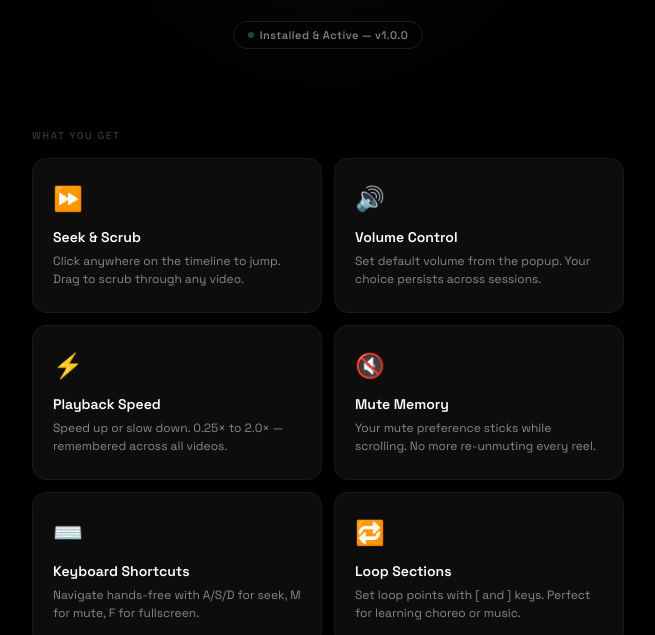
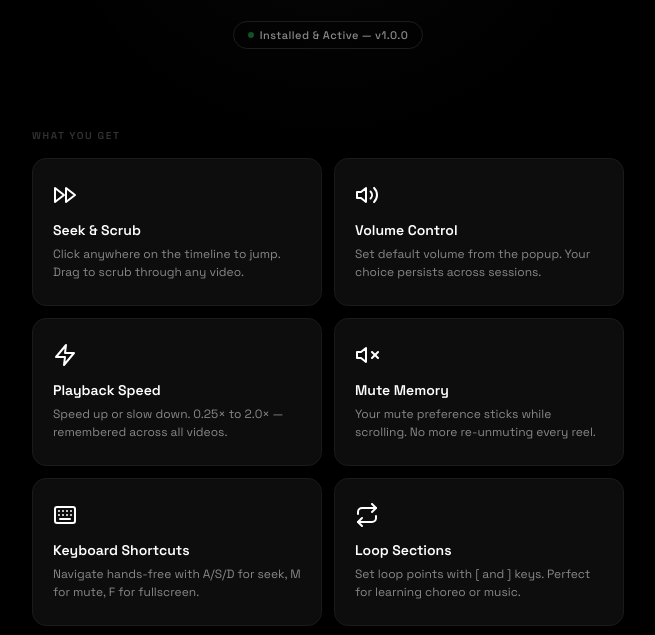
Before and after one commit to Sumedhvats/reelSlider, a browser extension: page src/support/index.html in a window 1280 px wide. Shown: the part 332-967 px from the top of the page, without its empty margins (312-967 px from the left). Drawn offline with Linux system fonts and the light colour scheme.

Commit message:
style: remove all emojis and replace with minimal SVG icons

```diff
--- a/src/support/index.html
+++ b/src/support/index.html
@@ -147,9 +147,20 @@
     }
     .feature-card.full { grid-column: 1 / -1; }
     .feature-icon {
-      font-size: 24px;
+      width: 24px;
+      height: 24px;
       margin-bottom: 14px;
       display: block;
+      color: var(--white);
+    }
+    .feature-icon svg {
+      width: 100%;
+      height: 100%;
+      fill: none;
+      stroke: currentColor;
+      stroke-width: 2;
+      stroke-linecap: round;
+      stroke-linejoin: round;
     }
     .feature-name {
       font-size: 14px;
@@ -333,37 +344,51 @@
     <div class="section-title">What You Get</div>
     <div class="feature-grid">
       <div class="feature-card">
-        <span class="feature-icon">⏩</span>
+        <span class="feature-icon">
+          <svg viewBox="0 0 24 24"><polygon points="13 19 22 12 13 5 13 19"></polygon><polygon points="2 19 11 12 2 5 2 19"></polygon></svg>
+        </span>
         <div class="feature-name">Seek &amp; Scrub</div>
         <div class="feature-desc">Click anywhere on the timeline to jump. Drag to scrub through any video.</div>
       </div>
       <div class="feature-card">
-        <span class="feature-icon">🔊</span>
+        <span class="feature-icon">
+          <svg viewBox="0 0 24 24"><polygon points="11 5 6 9 2 9 2 15 6 15 11 19 11 5"></polygon><path d="M19.07 4.93a10 10 0 0 1 0 14.14M15.54 8.46a5 5 0 0 1 0 7.07"></path></svg>
+        </span>
         <div class="feature-name">Volume Control</div>
         <div class="feature-desc">Set default volume from the popup. Your choice persists across sessions.</div>
       </div>
       <div class="feature-card">
-        <span class="feature-icon">⚡</span>
+        <span class="feature-icon">
+          <svg viewBox="0 0 24 24"><polygon points="13 2 3 14 12 14 11 22 21 10 12 10 13 2"></polygon></svg>
+        </span>
         <div class="feature-name">Playback Speed</div>
         <div class="feature-desc">Speed up or slow down. 0.25× to 2.0× — remembered across all videos.</div>
       </div>
       <div class="feature-card">
-        <span class="feature-icon">🔇</span>
+        <span class="feature-icon">
+          <svg viewBox="0 0 24 24"><polygon points="11 5 6 9 2 9 2 15 6 15 11 19 11 5"></polygon><line x1="23" y1="9" x2="17" y2="15"></line><line x1="17" y1="9" x2="23" y2="15"></line></svg>
+        </span>
         <div class="feature-name">Mute Memory</div>
         <div class="feature-desc">Your mute preference sticks while scrolling. No more re-unmuting every reel.</div>
       </div>
       <div class="feature-card">
-        <span class="feature-icon">⌨️</span>
+        <span class="feature-icon">
+          <svg viewBox="0 0 24 24"><rect x="2" y="4" width="20" height="16" rx="2" ry="2"></rect><line x1="6" y1="8" x2="6" y2="8"></line><line x1="10" y1="8" x2="10" y2="8"></line><line x1="14" y1="8" x2="14" y2="8"></line><line x1="18" y1="8" x2="18" y2="8"></line><line x1="6" y1="12" x2="6" y2="12"></line><line x1="10" y1="12" x2="10" y2="12"></line><line x1="14" y1="12" x2="14" y2="12"></line><line x1="18" y1="12" x2="18" y2="12"></line><line x1="7" y1="16" x2="17" y2="16"></line></svg>
+        </span>
         <div class="feature-name">Keyboard Shortcuts</div>
         <div class="feature-desc">Navigate hands-free with A/S/D for seek, M for mute, F for fullscreen.</div>
       </div>
       <div class="feature-card">
-        <span class="feature-icon">🔁</span>
+        <span class="feature-icon">
+          <svg viewBox="0 0 24 24"><polyline points="17 1 21 5 17 9"></polyline><path d="M3 11V9a4 4 0 0 1 4-4h14"></path><polyline points="7 23 3 19 7 15"></polyline><path d="M21 13v2a4 4 0 0 1-4 4H3"></path></svg>
+        </span>
         <div class="feature-name">Loop Sections</div>
         <div class="feature-desc">Set loop points with [ and ] keys. Perfect for learning choreo or music.</div>
       </div>
       <div class="feature-card full">
-        <span class="feature-icon">📺</span>
+        <span class="feature-icon">
+          <svg viewBox="0 0 24 24"><rect x="2" y="3" width="20" height="14" rx="2" ry="2"></rect><line x1="8" y1="21" x2="16" y2="21"></line><line x1="12" y1="17" x2="12" y2="21"></line></svg>
+        </span>
         <div class="feature-name">Works Everywhere</div>
         <div class="feature-desc">Reels, Stories, Feed videos, Posts, Profile reels tab — native controls on every Instagram video.</div>
       </div>
@@ -453,7 +478,7 @@
     <!-- Footer -->
     <footer class="welcome-footer">
       <p>
-        Built with <span class="heart">♥</span> by <a href="https://github.com/Sumedhvats/" target="_blank" rel="noopener noreferrer">sumedh</a>
+        Built by <a href="https://github.com/Sumedhvats/" target="_blank" rel="noopener noreferrer">sumedh</a>
       </p>
       <p>REELSLIDER v1.0.0</p>
     </footer>
```
Also changed, not shown: README.md.
